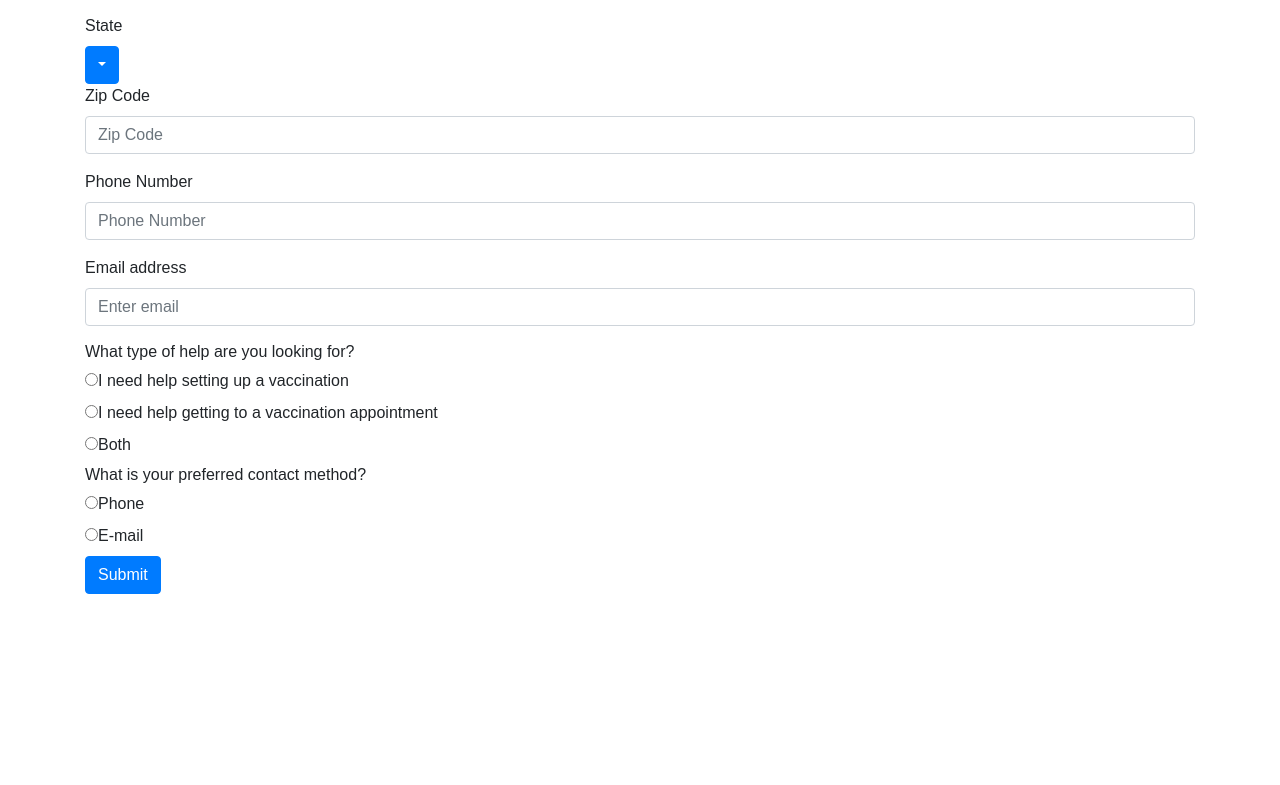
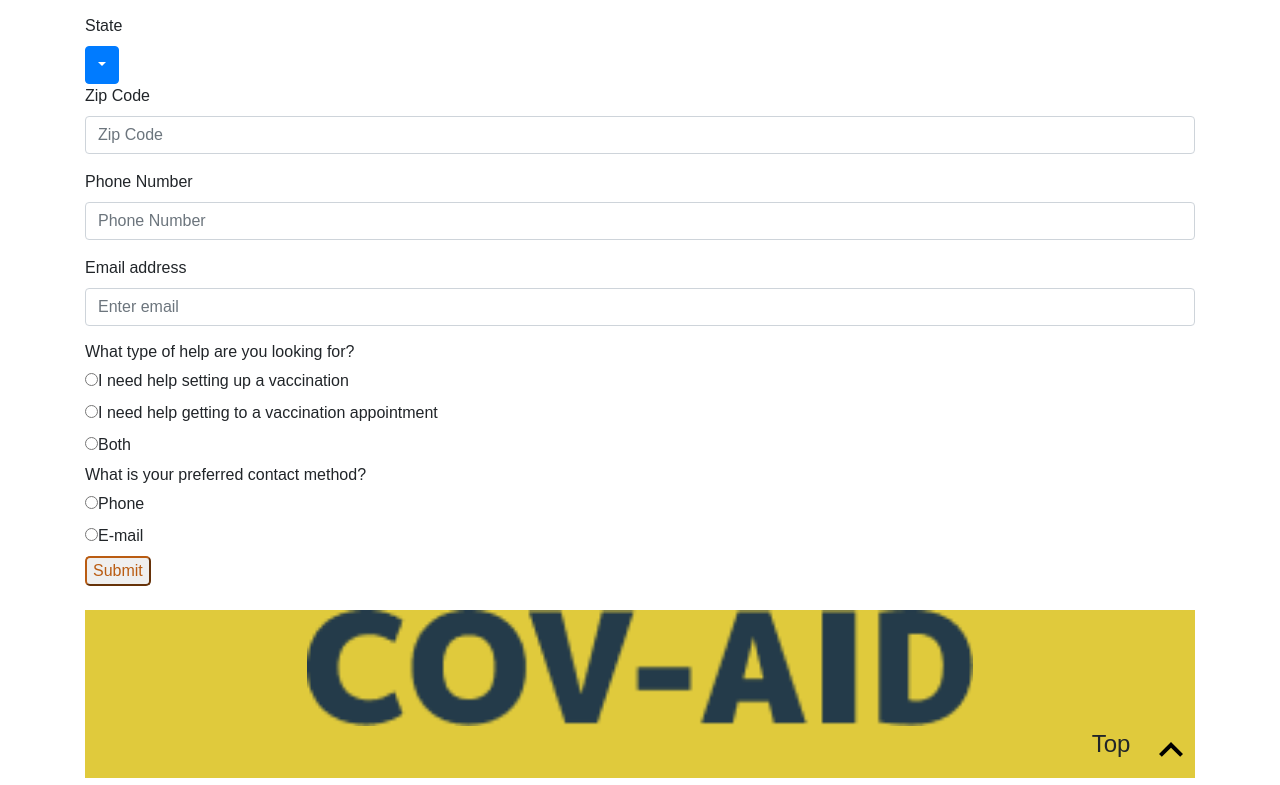
Before and after one commit to Hack-Rona/CovidApp, a React (Create React App) app: page /senior in a window 1280 px wide. Shown: the part 1486-2271 px from the top of the page. Before the commit the page ends 2080 px from the top, so only its background shows below. Built offline with nearby package versions, Linux system fonts and the light colour scheme.

Commit message:
form buttons and footers done

```diff
--- a/src/Senior.css
+++ b/src/Senior.css
@@ -1,5 +1,5 @@
 .button {
-	color: white;
+	color: #ba5c12;
 	border-color: #ba5c12;
 	border-radius: 5px;
 }
--- a/src/Senior.js
+++ b/src/Senior.js
@@ -6,6 +6,7 @@ import './Senior.css';
 import worksrecipient from './images/howthisworksrecipient.svg';
 import fillform from './images/fillformbelow.svg';
 import allset from './images/allsetman.svg';
+import Footer from './Footer';
 
 function Senior(props) {
 	const [error, setError] = useState(false);
@@ -66,7 +67,9 @@ function Senior(props) {
 			<div className='top-panel'>
 				<p>How this works</p>
 				<img className='panel-image' src={worksrecipient}></img>
-				<p>You are eligible for the vaccination, but are having difficulties.</p>
+				<p>
+					You are eligible for the vaccination, but are having difficulties.
+				</p>
 			</div>
 			<div className='panel-image' className='middle-panel'>
 				<img src={fillform}></img>
@@ -520,10 +523,12 @@ function Senior(props) {
 					<label htmlFor='email'> E-mail</label>
 					<br />
 				</div>
-				<Button className='button' type='submit'>
+				<button className='button' type='submit'>
 					Submit
-				</Button>
+				</button>
 			</Form>
+			<br></br>
+			<Footer path='/footer' component={Footer} />
 		</Container>
 	);
 }
--- a/src/Volunteer.css
+++ b/src/Volunteer.css
@@ -1,5 +1,5 @@
 .button {
-	color: white;
+	color: #ba5c12;
 	border-color: #ba5c12;
 	border-radius: 5px;
 }
@@ -35,7 +35,6 @@ h2 {
 }
 
 p {
-
 	text-align: center;
 }
 
--- a/src/Volunteer.js
+++ b/src/Volunteer.js
@@ -6,6 +6,7 @@ import './Volunteer.css';
 import worksvolunteer from './images/howthisworksvolunteer.svg'
 import fillform from './images/fillformbelow.svg';
 import allset from './images/allsetman.svg';
+import Footer from './Footer'
 
 function Volunteer(props) {
 	const [error, setError] = useState(false);
@@ -623,11 +624,13 @@ function Volunteer(props) {
 						<br />
 					</div>
 
-					<Button variant='primary' type='submit'>
+					<button className='button' type='submit'>
 						Submit
-					</Button>
+					</button>
 				</Form>
 			</Container>
+			<br></br>
+			<Footer path='/footer' component={Footer} />
 		</div>
 	);
 }
```
